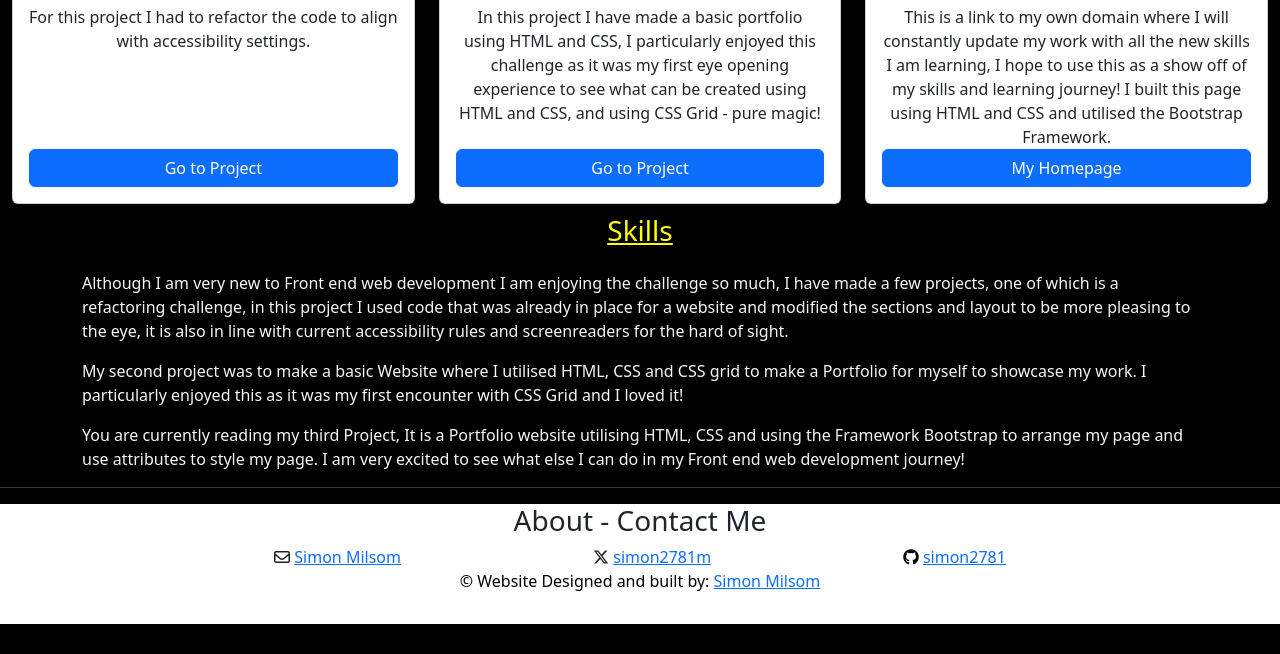
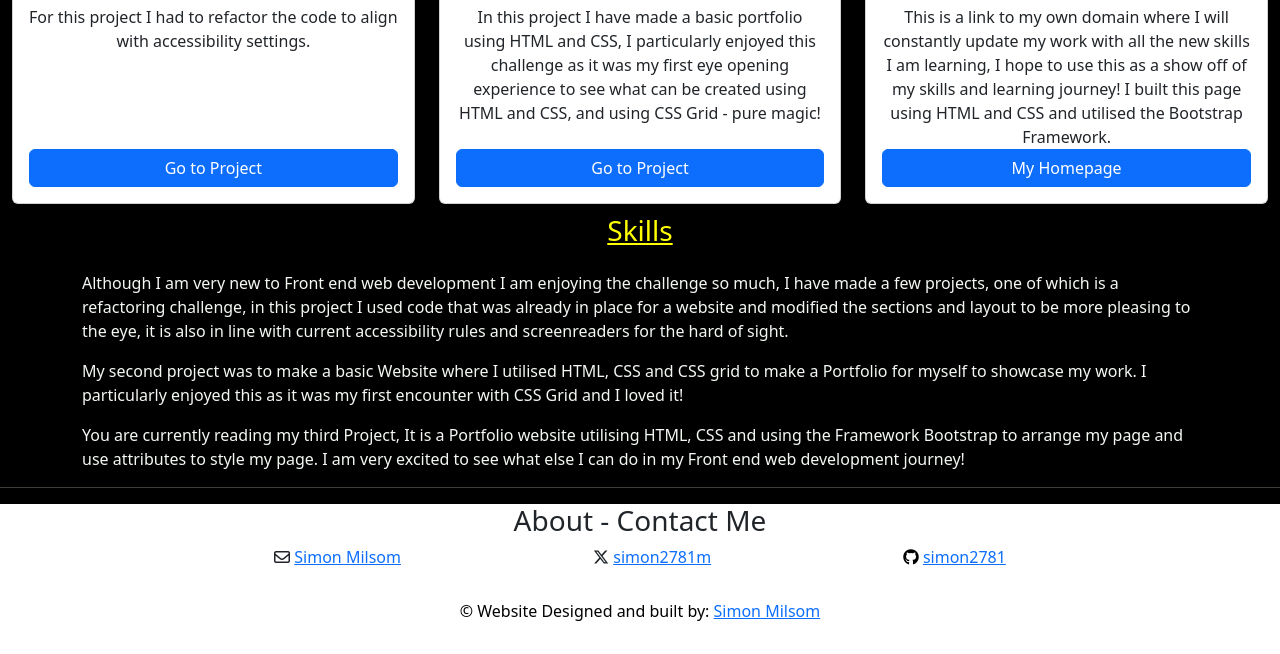
Before and after one commit to simon2781/Bootstrap-Portfolio, a plain HTML site: page index.html in a window 1280 px wide. Shown: the part 932-1586 px from the top of the page. Before the commit the page ends 1556 px from the top, so only its background shows below. Drawn offline with nearby package versions, Linux system fonts and the light colour scheme.

Commit message:
added footer info

```diff
--- a/css/style.css
+++ b/css/style.css
@@ -117,6 +117,7 @@ body {
 
   footer {
     color: rgb(0, 0, 0);
-    text-align: center;
+    text-align: right;
+    padding-top: 30px;
     padding-bottom:15px;
   }
```
